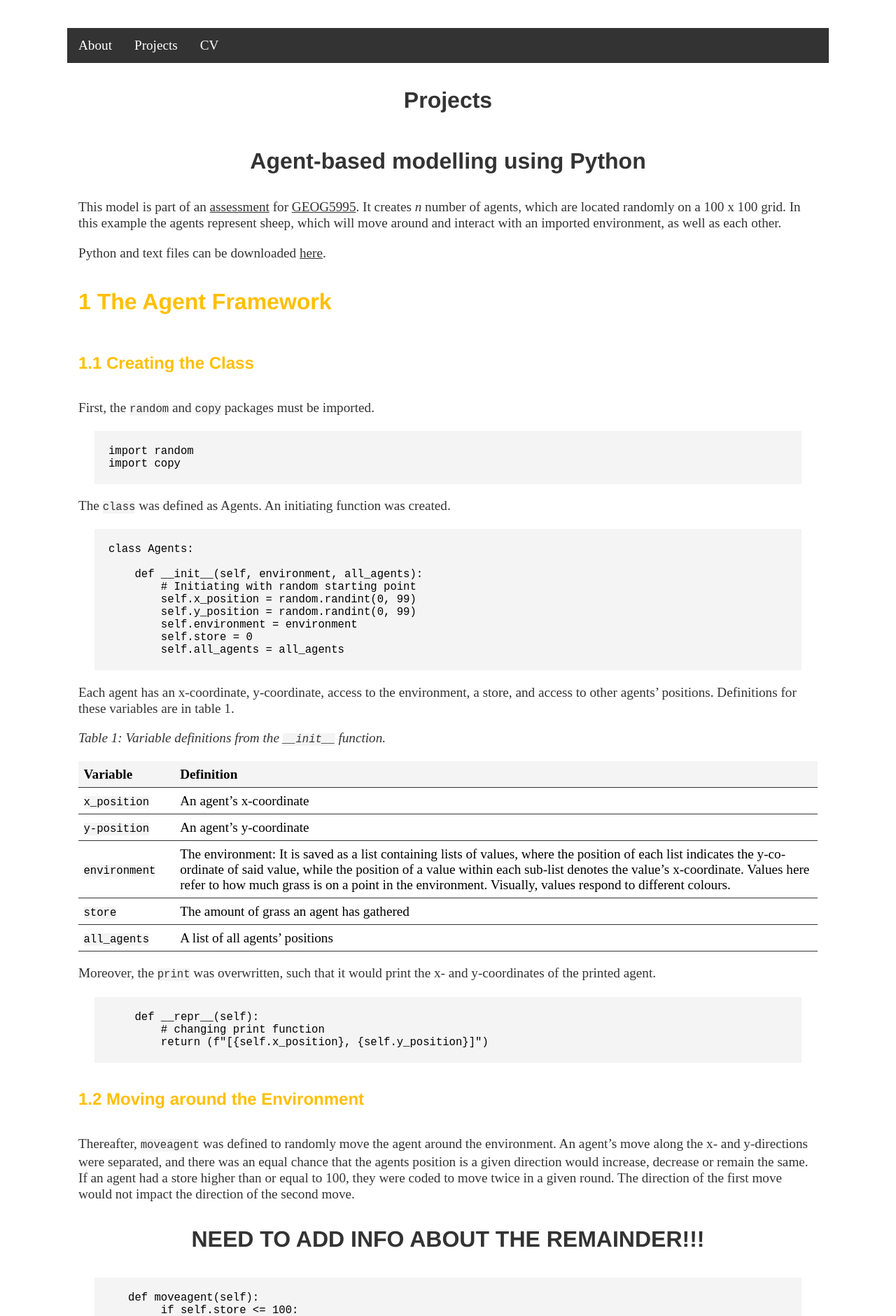
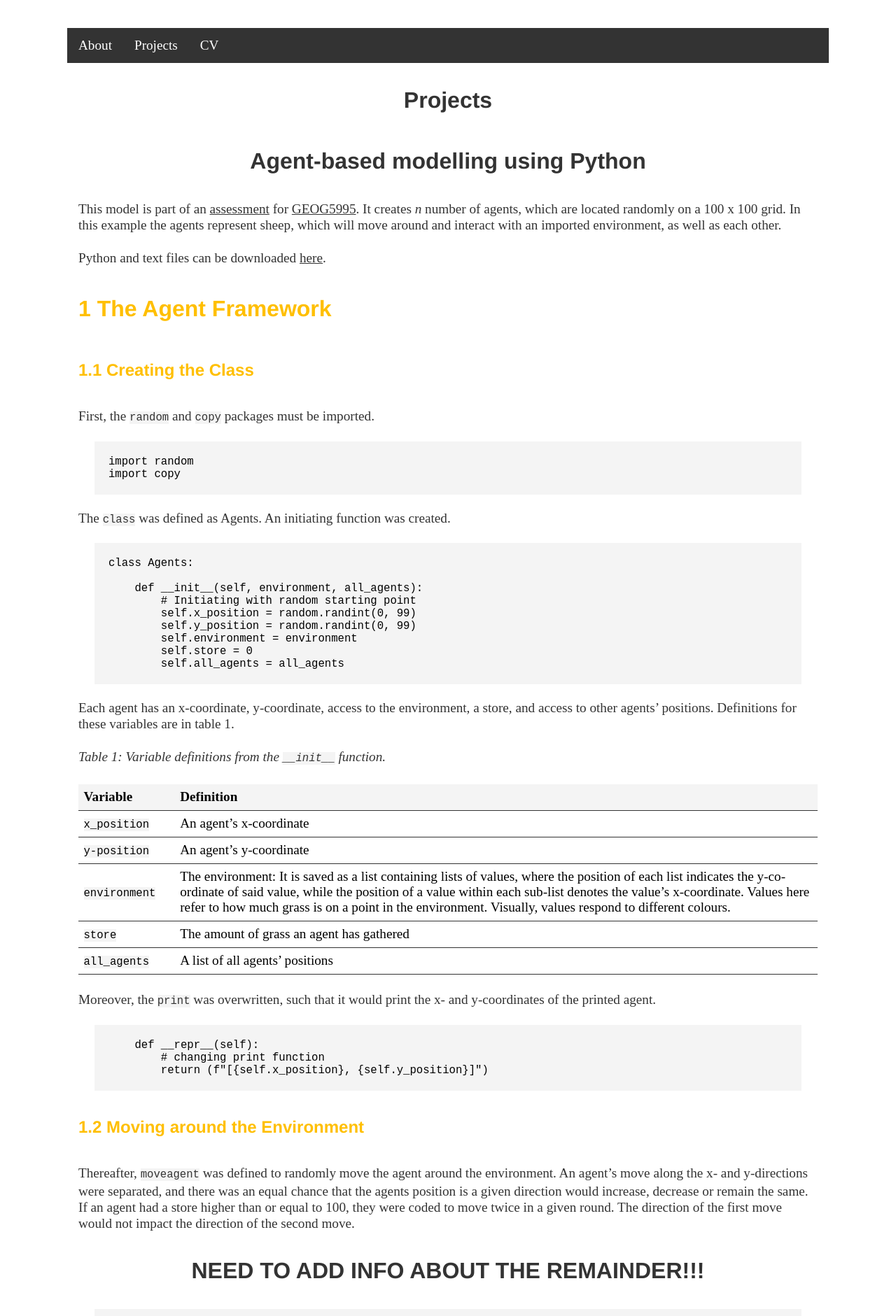
Before and after one commit to lena-kilian/lena-kilian.github.io, a Jekyll site: the page built from abm/index.md, in a window 1280 px wide. Shown: the top 1881 px of the page at 70% size. Built offline with Jekyll 4.4.1, drawn with Linux system fonts in a browser that asks for light colours; our own code applies the rules of GitHub Pages for plain Markdown files.

Commit message:
Update main.css

```diff
--- a/css/main.css
+++ b/css/main.css
@@ -126,7 +126,7 @@
     line-height: 1.2em;
     font-family:'Sans Serif';
     color: #333;
-    padding: 0px 16px;
+    padding: 2.5px 16px;
 }
 
 code {
@@ -145,7 +145,7 @@
 table {
     font-size: 1.2em;
     text-align: left;
-    padding: 0px 16px;
+    padding: 2.5px 16px;
     border-collapse: separate;
     border-spacing: 0px;
 }
```
